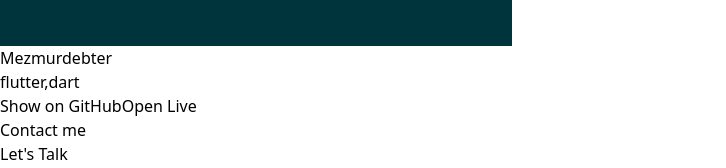
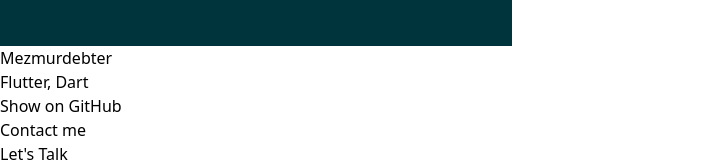
Before and after one commit to Yo13ni/portfolio1, a React (Vite) app: page / in a window 1280 px wide. Shown: the part 4320-4488 px from the top of the page, without its empty margins (0-726 px from the left). Built offline with nearby package versions, Linux system fonts and the light colour scheme.

Commit message:
Update Projects.jsx

```diff
--- a/src/components/Projects.jsx
+++ b/src/components/Projects.jsx
@@ -4,7 +4,7 @@ import Temp from '../assets/temp.png';
 import Portfloio from '../assets/portfolio.png';
 import Bajaja from '../assets/Bajaja.png';
 import Expense from '../assets/Expense.png';
-import Mezmurdebter from '../assets/MezmurDebter.jpg'; // Import your new project image
+import Mezmurdebter from '../assets/MezmurDebter.jpg';
 import { motion } from 'framer-motion';
 
 const projects = [
@@ -41,12 +41,12 @@ const projects = [
     live: "https://www.figma.com/design/XLSGZtVdyyrdnYhTa8GsnU/Untitled?node-id=0-1&t=u9D36zi0FwhkBxUw-1"
   },
   {
-    id: 5, // New ID
-    name: "Mezmurdebter", // Project name
-    technologies: "flutter,dart", // Update with actual technologies used
-    image: Mezmurdebter, // Make sure to import the image
-    github: "https://github.com/Yo13ni/mzmur-debter", // Add your GitHub repo URL
-
+    id: 5,
+    name: "Mezmurdebter",
+    technologies: "Flutter, Dart",
+    image: Mezmurdebter,
+    github: "https://github.com/Yo13ni/mzmur-debter",
+    live: "" // Empty live URL to hide the button
   }
 ];
 
@@ -87,6 +87,8 @@ const Projects = () => {
                       Show on GitHub
                     </a>
                   )}
+                  {/* Only show Live button if project has a live URL */}
+                  {project.live && project.live.trim() !== "" && (
                     <a
                       href={project.live}
                       target="_blank"
@@ -95,6 +97,7 @@ const Projects = () => {
                     >
                       {project.technologies.toLowerCase().includes("figma") ? "Open Figma" : "Open Live"}
                     </a>
+                  )}
                 </div>
               </div>
             </motion.div>
```
Lines whose indentation alone changed are shown as unchanged.
